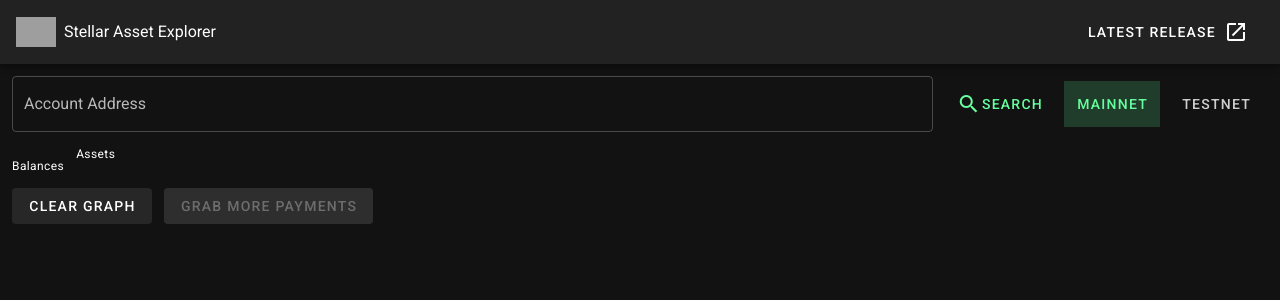
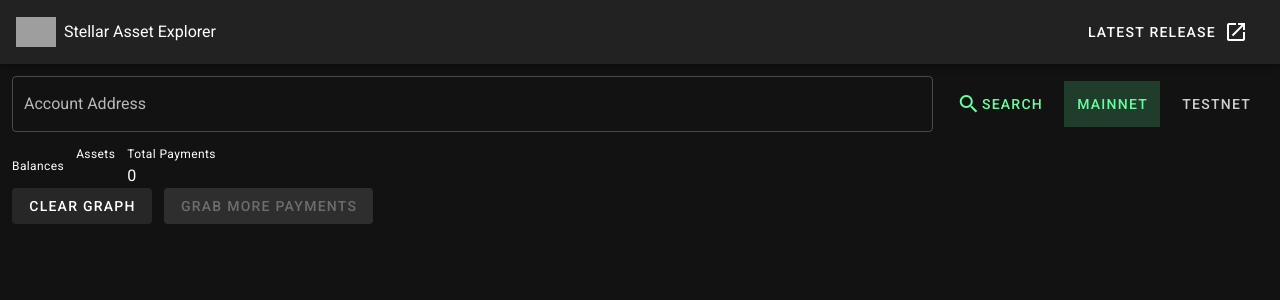
Before and after one commit to freitaga/stellar-asset-graph, a Vue app: page / in a window 1280 px wide. Shown: the top 300 px of the page. Built offline with nearby package versions, Linux system fonts and the light colour scheme; grey boxes are pictures that could not be loaded; what vue-lodash would draw is missing.

Commit message:
Add total payment counter and improve end of results detection

```diff
--- a/src/router/index.js
+++ b/src/router/index.js
@@ -9,6 +9,12 @@ const routes = [
     path: "/",
     name: "Home",
     component: Home,
+  },
+  {
+    path: "/asset-flow",
+    name: "AssetFlow",
+    component: () =>
+      import(/* webpackChunkName: "assetFlow" */ "../views/AssetFlow.vue"),
   },
   {
     path: "/about",
--- a/src/views/Home.vue
+++ b/src/views/Home.vue
@@ -39,6 +39,12 @@
                 <span class="mr-3">{{ getAssetCode(balance) }}</span>
               </v-btn>
             </v-btn-toggle>
+          </div>
+          <div class="ml-3">
+            <div class="caption">Total Payments</div>
+            <div>
+              {{ payments.length }}
+            </div>
           </div>
         </div>
         <v-btn depressed @click="clearGraphData" class="mr-3"
@@ -217,16 +223,13 @@ export default {
           let payments = response.data._embedded.records;
           this.nextPageUrl = response.data._links.next.href;
 
-          //console.log("existing payments: ", this.payments);
-          //console.log("new payments: ", payments);
+          // console.log("existing payments: ", this.payments);
+          // console.log("new payments: ", payments);
           // console.log(
           //   "duplicate payments ",
           //   this._.intersectionBy(payments, this.payments, "transaction_hash")
           // );
-          if (
-            this._.intersectionBy(payments, this.payments, "transaction_hash")
-              .length > 0
-          ) {
+          if (payments.length == 0) {
             this.endOfResults = true;
           } else {
             //set payment results
```
